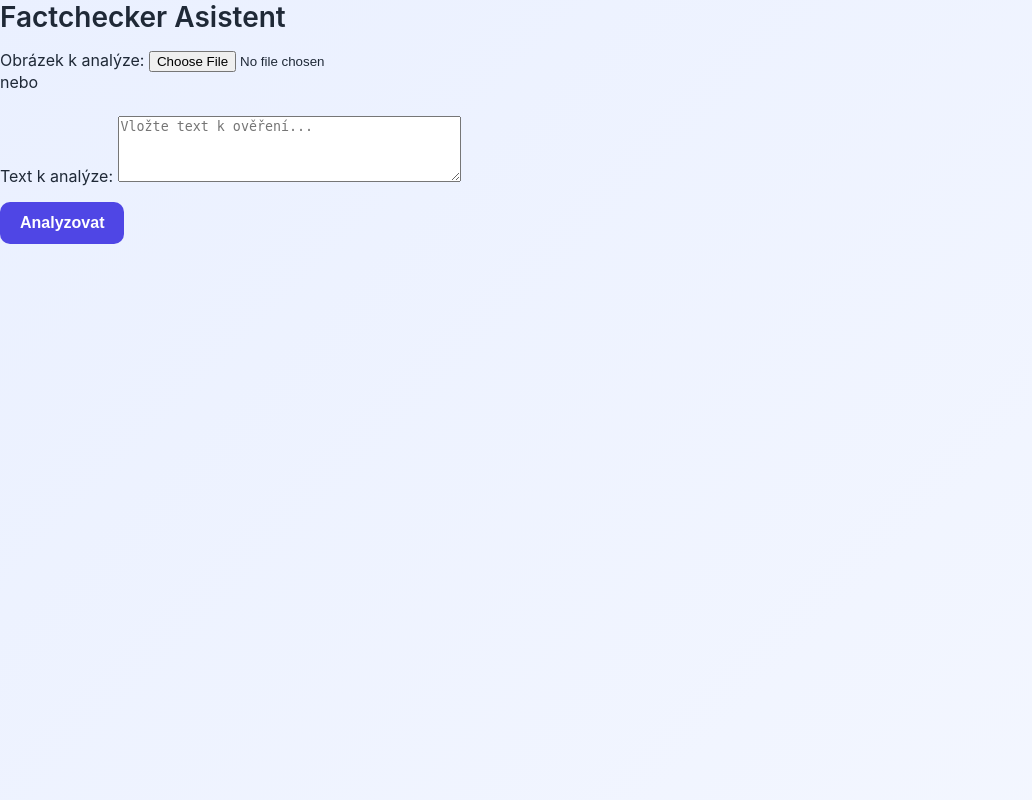
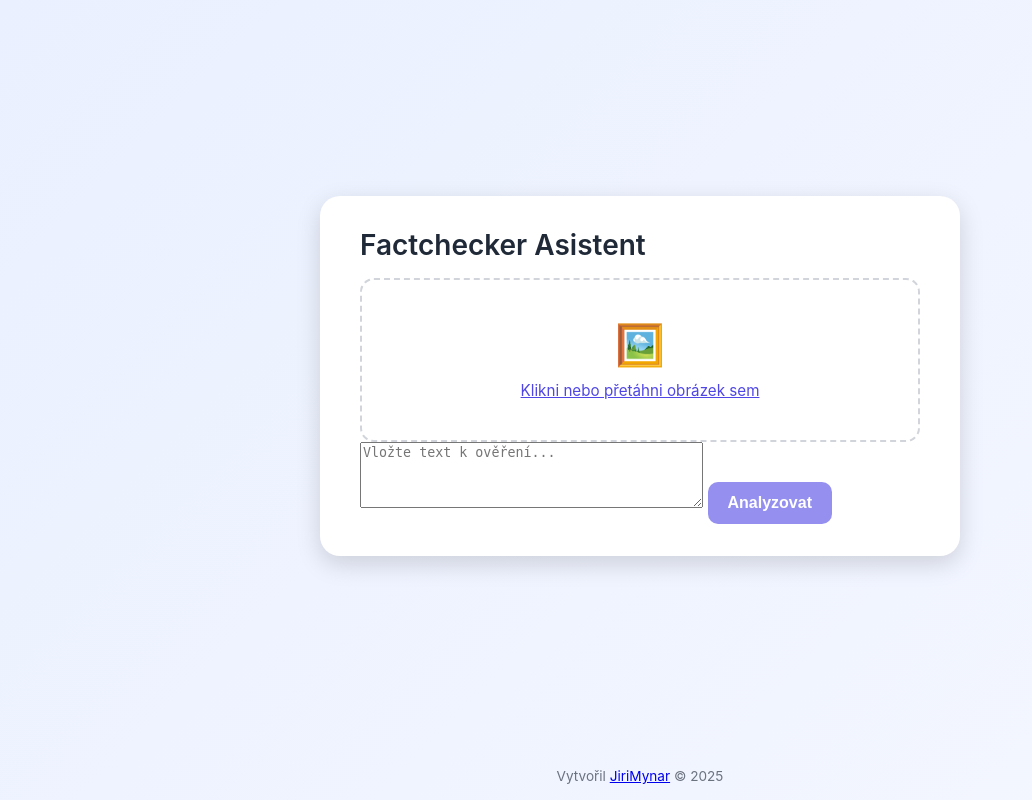
Before and after one commit to JiriMynar/politweet-assistant, a Flask app: page / in a window 1280 px wide. Shown: the whole page, without its empty margins (0-1032 px from the left). Run offline with Flask 3, Linux system fonts and the light colour scheme.

Commit message:
Update index.html

```diff
--- a/templates/index.html
+++ b/templates/index.html
@@ -6,24 +6,32 @@
     <link rel="stylesheet" href="{{ url_for('static', filename='style.css') }}">
 </head>
 <body>
-    <h1>Factchecker Asistent</h1>
-
-    <form id="analyzeForm" action="/analyze" method="post" enctype="multipart/form-data">
-        <label for="image">Obrázek k analýze:</label>
-        <input type="file" id="image" name="image" accept="image/*"><br>
-        <p>nebo</p>
-        <label for="text">Text k analýze:</label>
-        <textarea id="text" name="text" rows="4" cols="40" placeholder="Vložte text k ověření..."></textarea><br>
-        <button type="submit">Analyzovat</button>
-    </form>
-
-    {% if error %}
-        <div class="error">{{ error }}</div>
-    {% endif %}
-
-    {% if analysis %}
-        <h2>Výsledek</h2>
-        <pre>{{ analysis }}</pre>
-    {% endif %}
+    <main class="card">
+        <h1>Factchecker Asistent</h1>
+        <div id="dropZone" tabindex="0">
+            <div class="dz-content">
+                <span class="dz-icon">🖼️</span>
+                <span class="dz-pick">Klikni nebo přetáhni obrázek sem</span>
+            </div>
+            <img id="preview" class="preview hidden" alt="Náhled" />
+        </div>
+        <input type="file" id="image" accept="image/*" style="display:none" />
+        <textarea id="text" rows="4" cols="40" placeholder="Vložte text k ověření..."></textarea>
+        <button id="submitBtn" disabled>Analyzovat</button>
+        <div class="loader hidden" id="loader">
+            <div class="spinner"></div> Analyzuji...
+        </div>
+        <div class="result hidden" id="result">
+            <table id="analysisTable"></table>
+            <div id="sourcesBox" class="hidden">
+                <h3>Zdroje</h3>
+                <ul id="sourcesList"></ul>
+            </div>
+        </div>
+    </main>
+    <footer>
+        Vytvořil <a href="https://github.com/JiriMynar" target="_blank">JiriMynar</a> &copy; 2025
+    </footer>
+    <script src="{{ url_for('static', filename='script.js') }}"></script>
 </body>
 </html>
```
